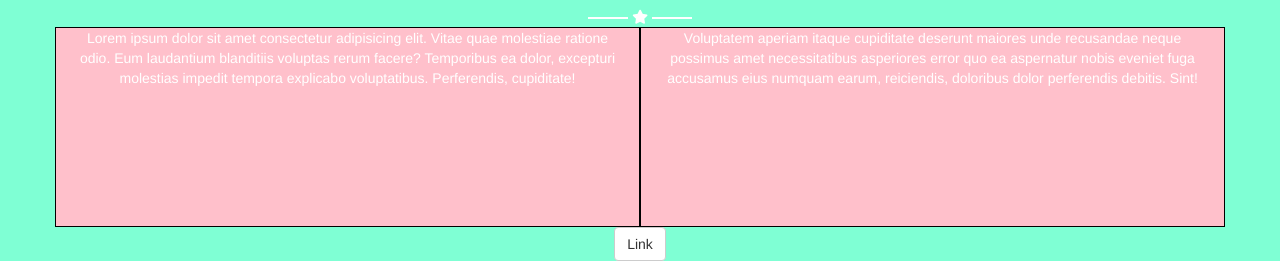
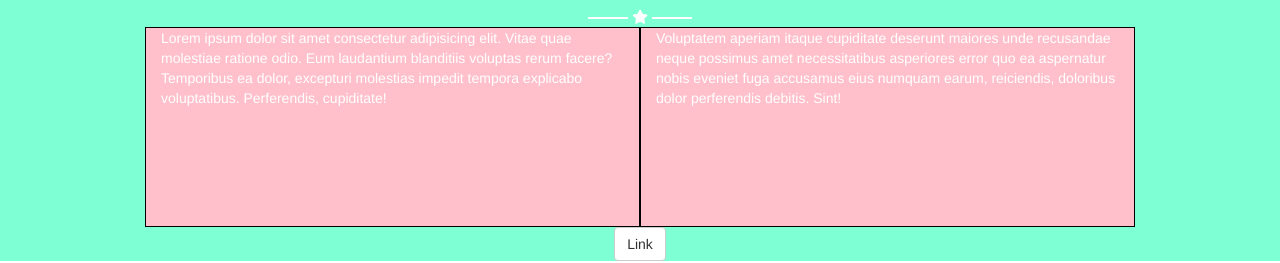
Before and after one commit to Carnicero90/-html-css-bootstrap-freelancer, a plain HTML site: page index.html in a window 1280 px wide. Shown: the part 690-953 px from the top of the page. Drawn offline with nearby package versions, Linux system fonts and the light colour scheme.

Commit message:
non avevo notato che la sezione about fosse piu stretta: cambiato container in fluid-container e wrappato tutto in un div con width minore (noto peraltro ora che sono tutte piu strette, esclusa la sez portfolio: fixo nel prossimo commit

```diff
--- a/css/style.css
+++ b/css/style.css
@@ -3,6 +3,15 @@ section {
     /* height: 400px; */
     text-align: center;
 
+}
+
+.wrapper {
+    width: 75%;
+    margin: auto;
+}
+
+p {
+    text-align: left;
 }
 
 footer {
@@ -15,11 +24,6 @@ footer {
     height: 50px;
 }
 
-.wrapper {
-    max-width: 900px;
-    width: 90%;
-    margin: auto;
-}
 
 form {
     text-align: left;
@@ -40,6 +44,7 @@ section.white {
 section.azure {
     background-color: aquamarine;
     color: white;
+
 }
 
 
--- a/index.html
+++ b/index.html
@@ -55,20 +55,18 @@
                     <div class="col-xs-12 col-sm-6 col-md-4">blabla</div>
                     <div class="col-xs-12 col-sm-6 col-md-4">blabla</div>
                     <div class="col-xs-12 col-sm-6 col-md-4">blabla</div>
-
-
-
-
                 </div>
                 <div class="row"></div>
             </div>
         </section>
         <section class="azure">
+            <div class="wrapper">
+
                 <h2>START BOOTSTRAP</h2>
                 <span class="starred-divider">
                     <i class="fas fa-star"></i>
                 </span>
-            <div class="container">
+                <div class="fluid-container">
                     <div class="row debug">
                         <div class="col-xs-12 col-sm-6">
                             <p>Lorem ipsum dolor sit amet consectetur adipisicing elit. Vitae quae molestiae ratione odio. Eum laudantium blanditiis voluptas rerum facere? Temporibus ea dolor, excepturi molestias impedit tempora explicabo voluptatibus. Perferendis, cupiditate!</p>
@@ -79,6 +77,7 @@
                     </div>
                 </div>
                 <a class="btn btn-default" href="#" role="button">Link</a>
+            </div>
         </section>
         <section class="white">
 
```
Lines whose indentation alone changed are shown as unchanged.
